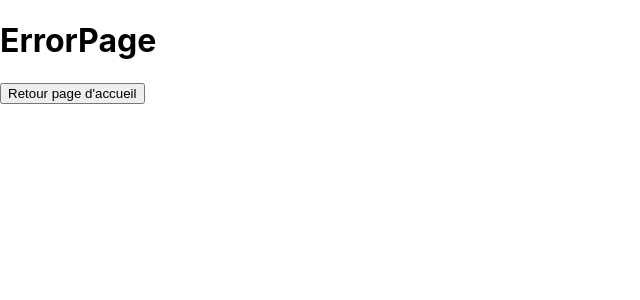
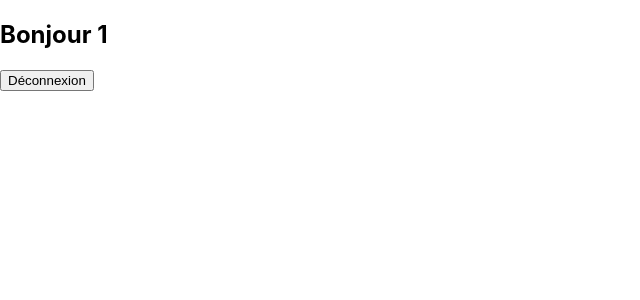
Before and after one commit to descartessainval/crazy-burger-cra, a React (Create React App) app: page /order/1 in a window 1280 px wide. Shown: the top 300 px of the page, without its empty margins (0-640 px from the left). Built offline with nearby package versions, Linux system fonts and the light colour scheme.

Commit message:
✨ F02: LOGIN > add redirection to  ErorPage on Submit with username

```diff
--- a/src/App.js
+++ b/src/App.js
@@ -13,7 +13,7 @@ const App = () => {
       {/* <div className='App'>    */}
       {/* //page par défaut  qui est accéessible via la route par défaut  */}
           <Route exact path="/" element={<LoginPage/>}/>
-          <Route path="/order" element={<OrderPage/>}/>
+          <Route path="/order/:username" element={<OrderPage/>}/>
           {/* c ma page error qu'on accède par la route par erreur */}
           <Route path="/*" element={<ErrorPage/>}/>
       {/* </div>  */}
--- a/src/components/pages/login/LoginForm.js
+++ b/src/components/pages/login/LoginForm.js
@@ -7,15 +7,11 @@ const LoginForm = () => {
 
   let navigate = useNavigate();
   const handleSubmit = (e) => {
-    // Prevent the browser from reloading the page
     e.preventDefault();
-    // alert(`Bonjour ${prenom}!`);
-    let path = `/order`
     if (prenom) {
-       navigate(path);
+       navigate(`/order/${prenom}`);
        localStorage.setItem("prenom", prenom);
     }
-
   };
 
   const handleChange = (e) => {
--- a/src/components/pages/order/OrderPage.js
+++ b/src/components/pages/order/OrderPage.js
@@ -1,32 +1,27 @@
-import React, {useState} from 'react'
-import {useNavigate, useParams} from 'react-router-dom'
+import React from 'react'
+import { useNavigate, useParams } from 'react-router-dom'
 
 const OrderPage = () => {
     //états
-    let { prenom } = useParams();
-
+    const { username } = useParams();
     let navigate = useNavigate();
 
     //comportements
-    prenom = localStorage.getItem("prenom");
+    // step 1
+    // prenom = localStorage.getItem("prenom");
 
-
-    const  handleClick =()=> {
+    const handleClick = () => {
         navigate("/");
         localStorage.clear();
     }
 
-
-
     //vue
     return (
         <div>
-             <h2>Bonjour {prenom}</h2>
+            <h2>Bonjour {username}</h2>
             <button type="submit" onClick={handleClick}>Déconnexion</button>
         </div>
     )
-
-
 }
 
 export default OrderPage
```
